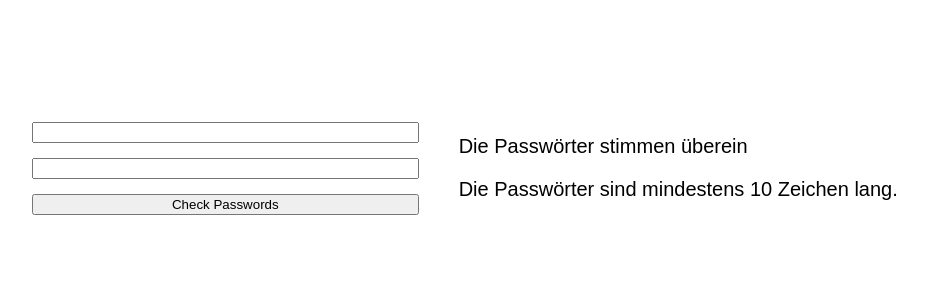
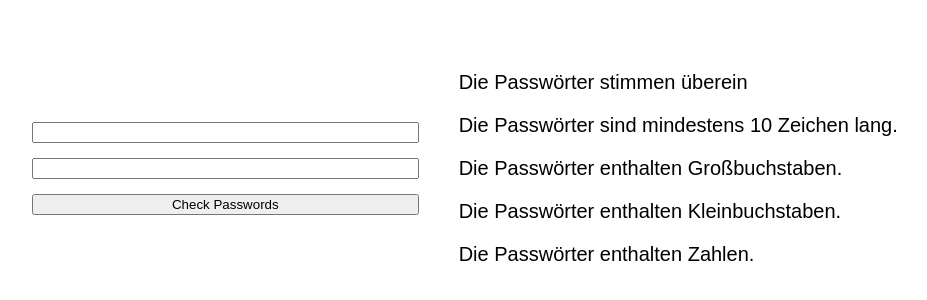
Before and after one commit to kiraGit67/refactoring-for-unit-tests, a plain HTML site: page 01a-refactoring-extended-password-check/index.html in a window 1280 px wide. Shown: the part 232-532 px from the top of the page, without its empty margins (8-935 px from the left). Drawn offline with Linux system fonts and the light colour scheme.

Commit message:
feat: implements these new functions into index.html

```diff
--- a/01a-refactoring-extended-password-check/index.html
+++ b/01a-refactoring-extended-password-check/index.html
@@ -19,6 +19,9 @@
         <div class="checking-container">
             <p>Die Passwörter stimmen überein <span id="check-equal"></span></p>
             <p>Die Passwörter sind mindestens 10 Zeichen lang. <span id="check-ten-chars"></span></p>
+            <p>Die Passwörter enthalten Großbuchstaben. <span id="uppercase-letters"></span></p>
+            <p>Die Passwörter enthalten Kleinbuchstaben. <span id="lowercase-letters"></span></p>
+            <p>Die Passwörter enthalten Zahlen. <span id="numbers"></span></p>
         </div>
     </main>
     <script src="script.js" type="module"></script>
```
